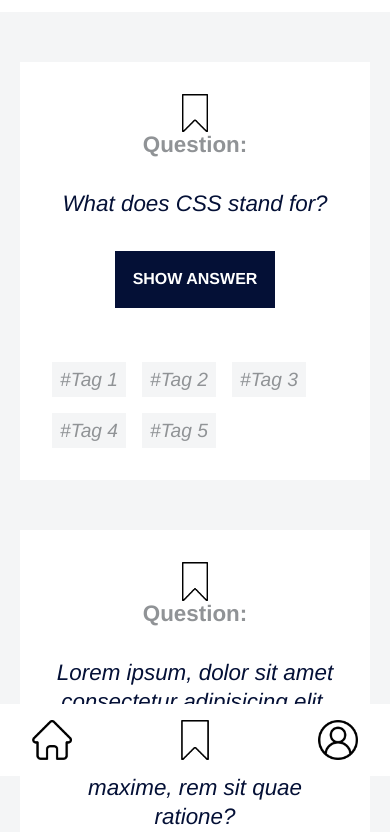
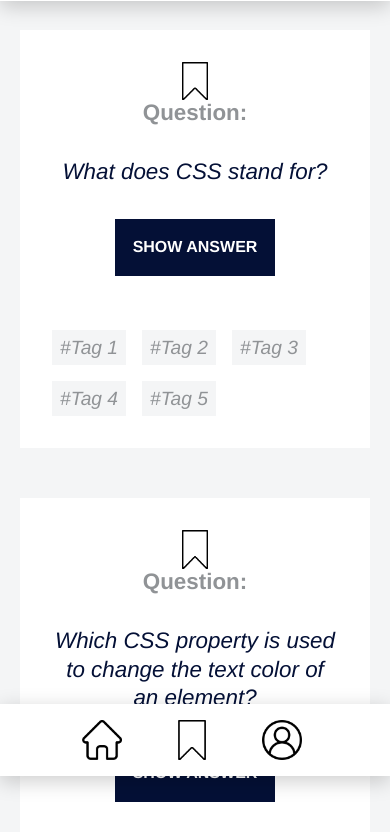
Before and after one commit to DonCamillo53/camillo-quiz-app, a plain HTML site: page index.html in a window 390 px wide. Shown: the part 68-900 px from the top of the page. Drawn offline with Linux system fonts and the light colour scheme.

Commit message:
make page responsive

```diff
--- a/CSS/footer.css
+++ b/CSS/footer.css
@@ -5,11 +5,17 @@ footer {
   left: 0;
   right: 0;
   padding: 1rem 2rem;
+  box-shadow: 0px 05px 20px rgba(0, 0, 0, 0.2);
   display: flex;
-  justify-content: space-between;
-  gap: 5rem;
+  align-content: center;
 }
-footer img {
+footer nav {
+  display: flex;
+  justify-content: space-evenly;
+  max-width: 1000px;
+  min-width: 320px;
+}
+footer nav img {
   width: 2.5rem;
   height: auto;
 }
--- a/CSS/header.css
+++ b/CSS/header.css
@@ -7,7 +7,7 @@ header {
   left: 0;
   right: 0;
   border: none;
-  box-shadow: 0px 50px 10px var (--white);
+  box-shadow: 0px 05px 20px rgba(0, 0, 0, 0.2);
 }
 header h1 {
   text-align: center;
--- a/CSS/main.css
+++ b/CSS/main.css
@@ -1,7 +1,7 @@
 main {
   background-color: var(--lightgrey);
   min-height: 100vh;
-  margin-top: 5rem;
+  margin-top: 3rem;
   display: flex;
   justify-content: space-evenly;
   flex-wrap: wrap;
--- a/index.html
+++ b/index.html
@@ -37,9 +37,7 @@
           />
           <h1>Question:</h1>
           <p>
-            Lorem ipsum, dolor sit amet consectetur adipisicing elit. Corrupti
-            nihil ipsum quidem, odit nisi ea nam quo, maxime, rem sit quae
-            ratione?
+            Which CSS property is used to change the text color of an element?
           </p>
           <button>Show Answer</button>
           <ul class="tags">
@@ -53,9 +51,15 @@
       </section>
     </main>
     <footer>
-      <img src="resources/home.png" alt="Home Button" />
-      <img id="bookmark-botton" src="resources/bookmark.png" alt="Bookmarks" />
-      <img src="resources/profile.png" alt="Your Profile" />
+      <nav>
+        <img src="resources/home.png" alt="Home Button" />
+        <img
+          id="bookmark-botton"
+          src="resources/bookmark.png"
+          alt="Bookmarks"
+        />
+        <img src="resources/profile.png" alt="Your Profile" />
+      </nav>
     </footer>
   </body>
 </html>
```
